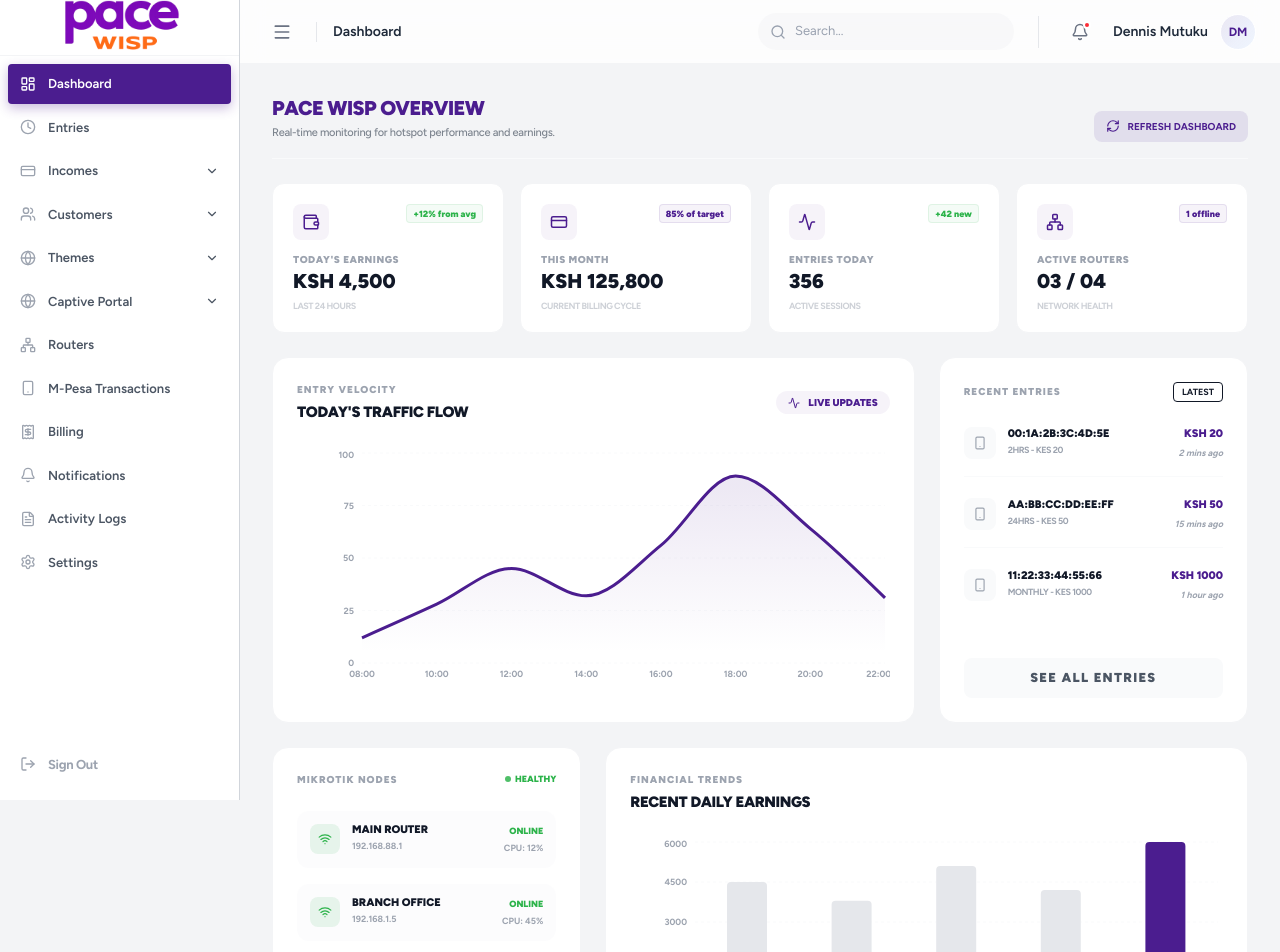
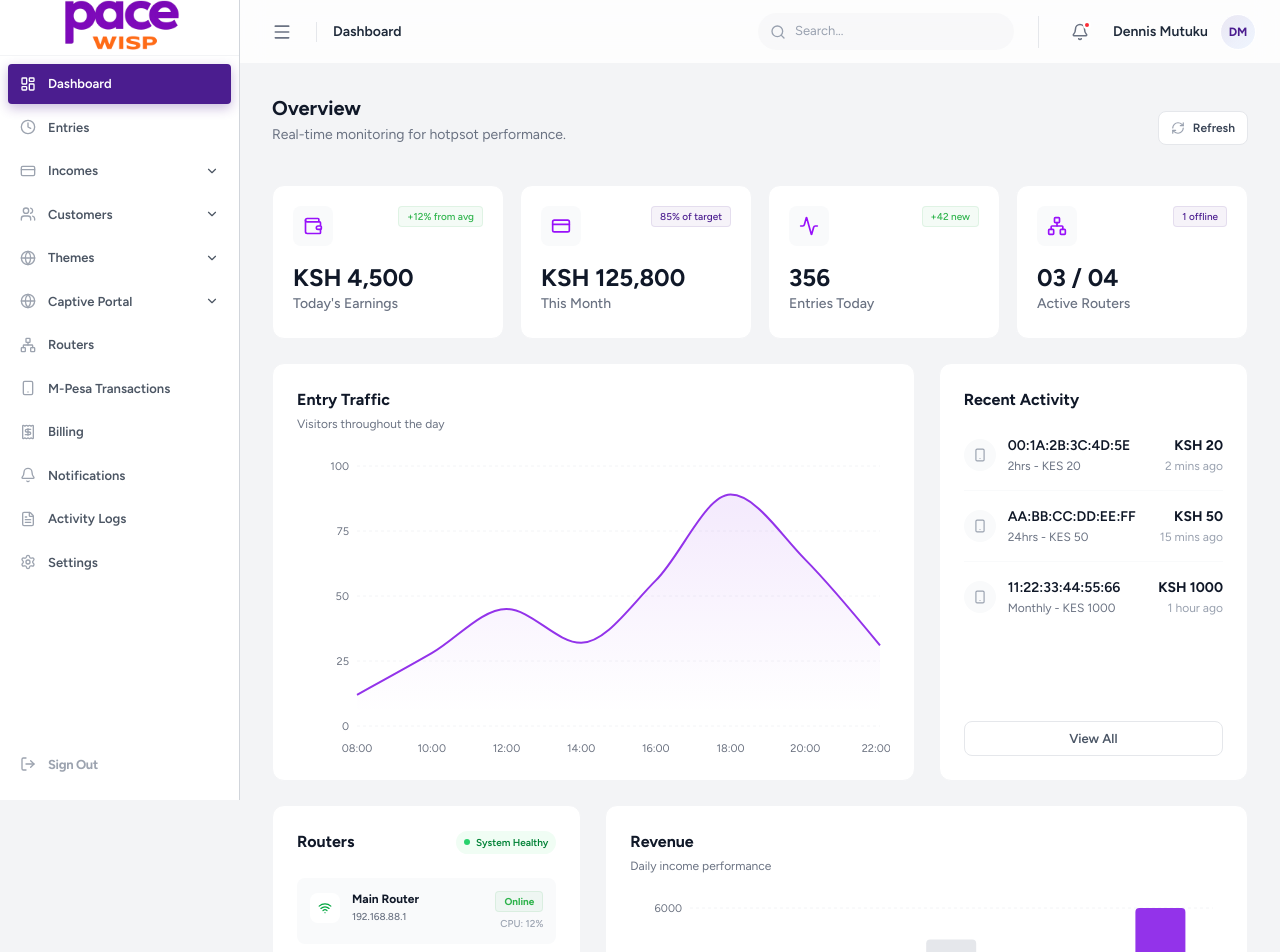
Before and after one commit to dennismutuku2005/pacewebsite, a Next.js app in the folder isphotspotportal/: page /dashboard in a window 1280 px wide. Shown: the top 952 px of the page. Built offline with nearby package versions, Linux system fonts and the light colour scheme.

Commit message:
Auto-update: page.js

```diff
--- a/isphotspotportal/src/app/dashboard/page.js
+++ b/isphotspotportal/src/app/dashboard/page.js
@@ -60,21 +60,20 @@ export default function DashboardPage() {
     ]
 
     return (
-        <div className="space-y-6 font-figtree animate-in fade-in duration-700">
-
+        <div className="space-y-6 font-figtree animate-in fade-in duration-700 max-w-[1600px] mx-auto pb-10">
             {/* Title Section */}
-            <div className="pb-4 flex justify-between items-end border-b border-gray-50">
+            <div className="pb-4 flex flex-col sm:flex-row sm:items-end justify-between gap-4">
                 <div>
-                    <h1 className="text-[20px] font-black text-pace-purple leading-tight tracking-tight uppercase">Pace Wisp Overview</h1>
-                    <p className="text-[11px] text-admin-label mt-1 font-medium tracking-tight opacity-70">Real-time monitoring for hotspot performance and earnings.</p>
+                    <h1 className="text-xl font-bold text-gray-900 leading-tight">Overview</h1>
+                    <p className="text-sm text-gray-500 mt-1">Real-time monitoring for hotpsot performance.</p>
                 </div>
                 <div className="flex gap-2">
                     <button
                         onClick={() => { setIsRefreshing(true); setTimeout(() => setIsRefreshing(false), 1000); }}
-                        className="p-2 bg-pace-purple/10 text-pace-purple rounded-lg hover:bg-pace-purple/20 transition-all flex items-center gap-2 px-3"
+                        className="p-2 bg-white border border-gray-200 text-gray-700 rounded-lg hover:bg-gray-50 transition-all flex items-center gap-2 px-3 shadow-sm"
                     >
-                        <RefreshCw size={14} className={cn(isRefreshing ? "animate-spin" : "")} />
-                        <span className="text-[10px] font-bold uppercase">Refresh Dashboard</span>
+                        <RefreshCw size={14} className={cn(isRefreshing ? "animate-spin" : "text-gray-400")} />
+                        <span className="text-xs font-semibold">Refresh</span>
                     </button>
                 </div>
             </div>
@@ -85,17 +84,16 @@ export default function DashboardPage() {
                     [...Array(4)].map((_, i) => <CardSkeleton key={i} />)
                 ) : (
                     metrics.map((metric, i) => (
-                        <div key={i} className="bg-white border border-gray-100 rounded-xl p-5 hover:border-pace-purple/30 transition-all shadow-sm group">
-                            <div className="flex justify-between items-start mb-3">
-                                <div className="w-9 h-9 rounded-lg bg-pace-purple/5 flex items-center justify-center text-pace-purple group-hover:scale-110 transition-transform">
-                                    <metric.icon size={18} />
+                        <div key={i} className="bg-white border border-gray-100 rounded-xl p-5 hover:border-purple-200 transition-all shadow-sm">
+                            <div className="flex justify-between items-start mb-4">
+                                <div className="w-10 h-10 rounded-lg bg-gray-50 flex items-center justify-center text-purple-600">
+                                    <metric.icon size={20} />
                                 </div>
-                                <Badge variant={metric.status === 'success' ? 'success' : 'info'} className="text-[9px] font-black px-1.5">{metric.change}</Badge>
+                                <Badge variant={metric.status === 'success' ? 'success' : 'info'} className="text-[10px] font-medium px-2 py-0.5">{metric.change}</Badge>
                             </div>
                             <div>
-                                <p className="text-[10px] font-black text-admin-dim uppercase tracking-wider mb-1">{metric.label}</p>
-                                <h3 className="text-[20px] font-black text-admin-value leading-none">{metric.value}</h3>
-                                <p className="text-[9px] font-bold text-admin-dim mt-2 opacity-50 uppercase tracking-tighter">{metric.note}</p>
+                                <h3 className="text-2xl font-bold text-gray-900">{metric.value}</h3>
+                                <p className="text-sm font-medium text-gray-500 mb-1">{metric.label}</p>
                             </div>
                         </div>
                     ))
@@ -104,125 +102,146 @@ export default function DashboardPage() {
 
             <div className="grid grid-cols-1 lg:grid-cols-12 gap-6">
                 {/* Area Graph: Today Entries */}
-                <div className="lg:col-span-8 bg-white border border-gray-100 rounded-2xl p-6 shadow-sm">
+                <div className="lg:col-span-8 bg-white border border-gray-100 rounded-xl p-6 shadow-sm">
                     <div className="flex justify-between items-center mb-6">
                         <div>
-                            <h4 className="text-[10px] font-black text-admin-dim uppercase tracking-widest mb-1">Entry Velocity</h4>
-                            <p className="text-[15px] font-black text-admin-value uppercase tracking-tight">Today's Traffic Flow</p>
-                        </div>
-                        <div className="flex items-center gap-2 px-3 py-1 bg-pace-purple/5 rounded-full">
-                            <Activity size={12} className="text-pace-purple" />
-                            <span className="text-[10px] font-black text-pace-purple">LIVE UPDATES</span>
+                            <h4 className="text-base font-bold text-gray-900">Entry Traffic</h4>
+                            <p className="text-xs text-gray-500 mt-1">Visitors throughout the day</p>
                         </div>
                     </div>
-                    <div className="h-[250px] w-full">
+                    <div className="h-[300px] w-full">
                         <ResponsiveContainer width="100%" height="100%">
-                            <AreaChart data={entryData}>
+                            <AreaChart data={entryData} margin={{ top: 10, right: 10, left: 0, bottom: 0 }}>
                                 <defs>
                                     <linearGradient id="colorEntries" x1="0" y1="0" x2="0" y2="1">
-                                        <stop offset="5%" stopColor="#4B1D8F" stopOpacity={0.1} />
-                                        <stop offset="95%" stopColor="#4B1D8F" stopOpacity={0} />
+                                        <stop offset="5%" stopColor="#9333ea" stopOpacity={0.1} />
+                                        <stop offset="95%" stopColor="#9333ea" stopOpacity={0} />
                                     </linearGradient>
                                 </defs>
-                                <CartesianGrid strokeDasharray="3 3" vertical={false} stroke="#F9FAFB" />
-                                <XAxis dataKey="time" axisLine={false} tickLine={false} tick={{ fontSize: 9, fontWeight: 700, fill: '#9CA3AF' }} />
-                                <YAxis axisLine={false} tickLine={false} tick={{ fontSize: 9, fontWeight: 700, fill: '#9CA3AF' }} />
-                                <Tooltip contentStyle={{ borderRadius: '12px', border: 'none', fontSize: '11px', fontWeight: '800', boxShadow: '0 10px 15px -3px rgb(0 0 0 / 0.1)', backgroundColor: 'white' }} />
-                                <Area type="monotone" dataKey="entries" stroke="#4B1D8F" strokeWidth={3} fillOpacity={1} fill="url(#colorEntries)" />
+                                <CartesianGrid strokeDasharray="3 3" vertical={false} stroke="#f3f4f6" />
+                                <XAxis
+                                    dataKey="time"
+                                    axisLine={false}
+                                    tickLine={false}
+                                    tick={{ fontSize: 11, fill: '#6b7280' }}
+                                    dy={10}
+                                />
+                                <YAxis
+                                    axisLine={false}
+                                    tickLine={false}
+                                    tick={{ fontSize: 11, fill: '#6b7280' }}
+                                />
+                                <Tooltip
+                                    contentStyle={{ borderRadius: '8px', border: 'none', fontSize: '12px', boxShadow: '0 4px 6px -1px rgb(0 0 0 / 0.1)' }}
+                                    cursor={{ stroke: '#e5e7eb' }}
+                                />
+                                <Area
+                                    type="monotone"
+                                    dataKey="entries"
+                                    stroke="#9333ea"
+                                    strokeWidth={2}
+                                    fillOpacity={1}
+                                    fill="url(#colorEntries)"
+                                />
                             </AreaChart>
                         </ResponsiveContainer>
                     </div>
                 </div>
 
                 {/* Recent Entries Widget */}
-                <div className="lg:col-span-4 bg-white border border-gray-100 rounded-2xl p-6 shadow-sm flex flex-col">
+                <div className="lg:col-span-4 bg-white border border-gray-100 rounded-xl p-6 shadow-sm flex flex-col">
                     <div className="flex justify-between items-center mb-6">
-                        <h4 className="text-[10px] font-black text-admin-dim uppercase tracking-widest">Recent Entries</h4>
-                        <Badge variant="outline" className="text-[9px]">LATEST</Badge>
+                        <h4 className="text-base font-bold text-gray-900">Recent Activity</h4>
                     </div>
-                    <div className="flex-1 space-y-5">
+                    <div className="flex-1 space-y-0">
                         {recentEntries.map((entry) => (
-                            <div key={entry.id} className="flex items-center justify-between border-b border-gray-50 pb-4 last:border-0 last:pb-0">
+                            <div key={entry.id} className="flex items-center justify-between border-b border-gray-50 py-4 last:border-0 last:pb-0 first:pt-0">
                                 <div className="flex items-center gap-3">
-                                    <div className="w-8 h-8 rounded-lg bg-gray-50 flex items-center justify-center text-admin-dim group-hover:bg-pace-purple/5 group-hover:text-pace-purple">
+                                    <div className="w-8 h-8 rounded-full bg-gray-50 flex items-center justify-center text-gray-400">
                                         <Smartphone size={14} />
                                     </div>
                                     <div>
-                                        <p className="text-[11px] font-black text-admin-value leading-none uppercase">{entry.mac}</p>
-                                        <p className="text-[9px] font-bold text-admin-dim mt-1 tracking-tighter uppercase">{entry.plan}</p>
+                                        <p className="text-sm font-semibold text-gray-900">{entry.mac}</p>
+                                        <p className="text-xs text-gray-500 mt-0.5">{entry.plan}</p>
                                     </div>
                                 </div>
                                 <div className="text-right">
-                                    <p className="text-[11px] font-black text-pace-purple">KSH {entry.amount}</p>
-                                    <p className="text-[9px] text-admin-dim mt-1 font-bold italic">{entry.time}</p>
+                                    <p className="text-sm font-bold text-gray-900">KSH {entry.amount}</p>
+                                    <p className="text-xs text-gray-400 mt-0.5">{entry.time}</p>
                                 </div>
                             </div>
                         ))}
                     </div>
-                    <button className="w-full mt-6 py-2.5 bg-gray-50 text-[10px] font-black text-admin-label uppercase tracking-widest hover:bg-pace-purple hover:text-white transition-all rounded-lg">
-                        See All Entries
+                    <button className="w-full mt-6 py-2 border border-gray-200 text-xs font-semibold text-gray-600 hover:text-gray-900 hover:bg-gray-50 transition-all rounded-lg">
+                        View All
                     </button>
                 </div>
             </div>
 
             <div className="grid grid-cols-1 lg:grid-cols-12 gap-6">
                 {/* Mikrotik Routers Widget */}
-                <div className="lg:col-span-4 bg-white border border-gray-100 rounded-2xl p-6 shadow-sm">
+                <div className="lg:col-span-4 bg-white border border-gray-100 rounded-xl p-6 shadow-sm">
                     <div className="flex justify-between items-center mb-6">
-                        <h4 className="text-[10px] font-black text-admin-dim uppercase tracking-widest">Mikrotik Nodes</h4>
-                        <div className="flex items-center gap-1 text-[9px] font-black text-pace-green">
-                            <div className="w-1.5 h-1.5 rounded-full bg-pace-green animate-pulse" />
-                            <span>HEALTHY</span>
+                        <h4 className="text-base font-bold text-gray-900">Routers</h4>
+                        <div className="flex items-center gap-1.5 px-2 py-1 bg-green-50 rounded-full">
+                            <div className="w-1.5 h-1.5 rounded-full bg-green-500 animate-pulse" />
+                            <span className="text-[10px] font-semibold text-green-700">System Healthy</span>
                         </div>
                     </div>
                     <div className="space-y-4">
                         {mikrotikStatus.map((router) => (
-                            <div key={router.id} className="p-3 bg-gray-50/50 rounded-xl border border-transparent hover:border-pace-purple/10 transition-all">
+                            <div key={router.id} className="p-3 bg-gray-50 rounded-lg border border-transparent hover:border-purple-100 transition-all">
                                 <div className="flex justify-between items-start">
                                     <div className="flex items-center gap-3">
-                                        <div className={cn("p-2 rounded-lg", router.status === 'Online' ? "bg-pace-green/10 text-pace-green" : "bg-red-50 text-red-400")}>
+                                        <div className={cn("p-2 rounded-lg", router.status === 'Online' ? "bg-white text-green-600 shadow-sm" : "bg-white text-red-500 shadow-sm")}>
                                             <Wifi size={14} />
                                         </div>
                                         <div>
-                                            <p className="text-[11px] font-black text-admin-value leading-none uppercase">{router.name}</p>
-                                            <p className="text-[9px] font-bold text-admin-dim mt-1">{router.ip}</p>
+                                            <p className="text-xs font-bold text-gray-900">{router.name}</p>
+                                            <p className="text-[10px] font-medium text-gray-500 mt-0.5">{router.ip}</p>
                                         </div>
                                     </div>
                                     <div className="text-right">
-                                        <p className={cn("text-[9px] font-black uppercase", router.status === 'Online' ? "text-pace-green" : "text-red-500")}>{router.status}</p>
-                                        <p className="text-[9px] font-bold text-admin-dim mt-1 uppercase">CPU: {router.load}</p>
+                                        <Badge variant={router.status === 'Online' ? 'success' : 'error'} className="text-[10px] px-2 py-0.5">{router.status}</Badge>
+                                        <p className="text-[10px] font-medium text-gray-400 mt-1">CPU: {router.load}</p>
                                     </div>
                                 </div>
                             </div>
                         ))}
                     </div>
-                    {/* Fade effect and see more */}
-                    <div className="mt-4 pt-4 border-t border-gray-50 text-center relative">
-                        <div className="absolute top-[-20px] left-0 right-0 h-10 bg-gradient-to-t from-white to-transparent pointer-events-none" />
-                        <button className="text-[10px] font-black text-pace-purple hover:underline uppercase tracking-widest flex items-center justify-center gap-2 mx-auto">
-                            See More Routers <ArrowRight size={12} />
-                        </button>
-                    </div>
                 </div>
 
                 {/* Earnings Bar Graph */}
-                <div className="lg:col-span-8 bg-white border border-gray-100 rounded-2xl p-6 shadow-sm">
+                <div className="lg:col-span-8 bg-white border border-gray-100 rounded-xl p-6 shadow-sm">
                     <div className="flex justify-between items-center mb-6">
                         <div>
-                            <h4 className="text-[10px] font-black text-admin-dim uppercase tracking-widest mb-1">Financial Trends</h4>
-                            <p className="text-[15px] font-black text-admin-value uppercase tracking-tight">Recent Daily Earnings</p>
+                            <h4 className="text-base font-bold text-gray-900">Revenue</h4>
+                            <p className="text-xs text-gray-500 mt-1">Daily income performance</p>
                         </div>
                     </div>
-                    <div className="h-[200px] w-full">
+                    <div className="h-[250px] w-full">
                         <ResponsiveContainer width="100%" height="100%">
-                            <BarChart data={revenueData}>
-                                <CartesianGrid strokeDasharray="3 3" vertical={false} stroke="#F9FAFB" />
-                                <XAxis dataKey="label" axisLine={false} tickLine={false} tick={{ fontSize: 9, fontWeight: 700, fill: '#9CA3AF' }} />
-                                <YAxis axisLine={false} tickLine={false} tick={{ fontSize: 9, fontWeight: 700, fill: '#9CA3AF' }} />
-                                <Tooltip cursor={{ fill: '#F9FAFB' }} contentStyle={{ borderRadius: '12px', border: 'none', fontSize: '11px', fontWeight: '800', boxShadow: '0 10px 15px -3px rgb(0 0 0 / 0.1)', backgroundColor: 'white' }} />
-                                <Bar dataKey="amount" radius={[4, 4, 0, 0]} barSize={40}>
+                            <BarChart data={revenueData} margin={{ top: 10, right: 10, left: 0, bottom: 0 }}>
+                                <CartesianGrid strokeDasharray="3 3" vertical={false} stroke="#f3f4f6" />
+                                <XAxis
+                                    dataKey="label"
+                                    axisLine={false}
+                                    tickLine={false}
+                                    tick={{ fontSize: 11, fill: '#6b7280' }}
+                                    dy={10}
+                                />
+                                <YAxis
+                                    axisLine={false}
+                                    tickLine={false}
+                                    tick={{ fontSize: 11, fill: '#6b7280' }}
+                                />
+                                <Tooltip
+                                    cursor={{ fill: '#f9fafb' }}
+                                    contentStyle={{ borderRadius: '8px', border: 'none', fontSize: '12px', boxShadow: '0 4px 6px -1px rgb(0 0 0 / 0.1)' }}
+                                />
+                                <Bar dataKey="amount" radius={[4, 4, 0, 0]} barSize={50} fill="#9333ea">
                                     {revenueData.map((entry, index) => (
-                                        <Cell key={`cell-${index}`} fill={index === revenueData.length - 1 ? '#4B1D8F' : '#E5E7EB'} />
+                                        <Cell key={`cell-${index}`} fill={index === revenueData.length - 1 ? '#9333ea' : '#e5e7eb'} />
                                     ))}
                                 </Bar>
                             </BarChart>
```
